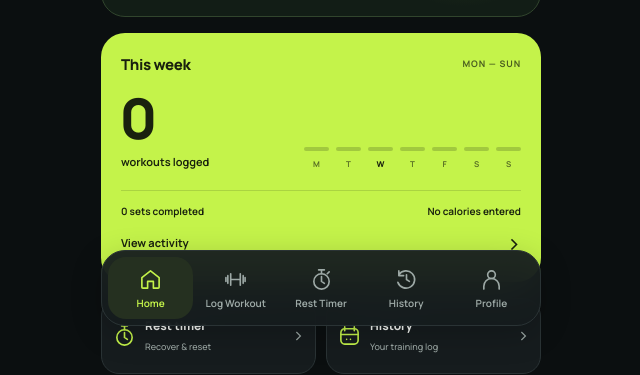
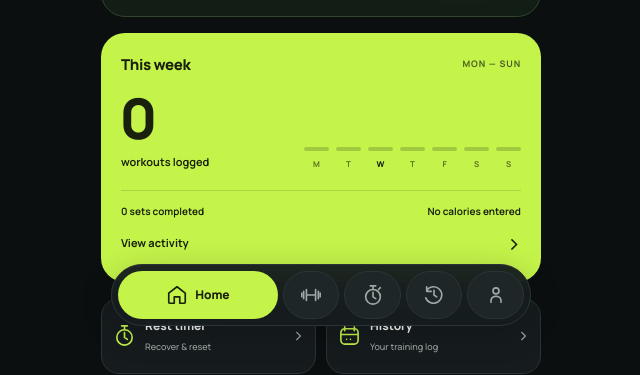
Before and after one commit to KushaCodes1901/setlog, a plain HTML site: page index.html in a window 1280 px wide. Shown: the part 462-837 px from the top of the page, without its empty margins (319-959 px from the left). Drawn offline with Linux system fonts and the light colour scheme.

Commit message:
Refine bottom navigation with expanding active tabs

```diff
--- a/assets/css/mobile.css
+++ b/assets/css/mobile.css
@@ -59,12 +59,13 @@ body[data-view=settings] .header-settings { visibility: hidden; }
 .foot { margin-top: 26px; font-size: 10px; color: var(--muted); text-align: center; }
 #status:not(:empty) { margin-top: 20px; font-size: 13px; }
 
-.bottom-nav, :root[data-theme=light] .bottom-nav { left: max(12px, env(safe-area-inset-left)); right: max(12px, env(safe-area-inset-right)); bottom: calc(12px + env(safe-area-inset-bottom)); max-width: 440px; padding: 6px; border: 1px solid var(--line); border-radius: 24px; background: color-mix(in srgb, var(--card) 94%, transparent); box-shadow: 0 8px 32px #0003; }
-.bottom-nav .nav-items { gap: 0; }
-.bottom-nav .nav-items button { padding: 9px 0 8px; min-height: 62px; gap: 6px; border: 0; border-radius: 18px; font-size: 10px; font-weight: 650; background: transparent; color: var(--muted); }
-.bottom-nav .nav-items button[aria-pressed=true] { background: var(--soft-accent); color: var(--accent); }
-.bottom-nav .nav-items button span { white-space: nowrap; }
-.bottom-nav svg { width: 23px; height: 23px; stroke-width: 1.7; }
+.bottom-nav, :root[data-theme=light] .bottom-nav { left: max(12px, env(safe-area-inset-left)); right: max(12px, env(safe-area-inset-right)); bottom: calc(12px + env(safe-area-inset-bottom)); max-width: 420px; padding: 6px; border: 1px solid var(--line); border-radius: 36px; background: color-mix(in srgb, var(--card) 94%, transparent); box-shadow: 0 8px 32px #0003; }
+.bottom-nav .nav-items { align-items: center; gap: 5px; }
+.bottom-nav .nav-items button { display: flex; flex: 1 1 0; flex-direction: row; align-items: center; justify-content: center; min-width: 0; min-height: 48px; padding: 8px 0; gap: 0; border: 1px solid var(--line); border-radius: 28px; background: var(--surface-raised); color: var(--muted); font-size: 12px; font-weight: 800; transition: flex-grow 280ms cubic-bezier(.2,.8,.2,1), background-color 180ms, color 180ms, gap 280ms, padding 280ms; }
+.bottom-nav .nav-items button[aria-pressed=true], :root[data-theme=light] .bottom-nav .nav-items button[aria-pressed=true] { flex-grow: 2.6; padding-inline: 8px; gap: 7px; border-color: transparent; background: var(--lime); color: #17200b; }
+.bottom-nav .nav-items button span { display: block; min-width: 0; max-width: 0; opacity: 0; overflow: hidden; white-space: nowrap; line-height: 1.2; transform: translateX(-4px); transition: max-width 280ms cubic-bezier(.2,.8,.2,1), opacity 160ms, transform 280ms; }
+.bottom-nav .nav-items button[aria-pressed=true] span { max-width: 100px; opacity: 1; transform: translateX(0); }
+.bottom-nav svg { flex-shrink: 0; width: 22px; height: 22px; stroke-width: 1.8; }
 
 .home-welcome { margin-bottom: 20px; }
 .home-welcome .home-message { margin: 0 0 7px; color: var(--muted); font-size: 12px; font-weight: 500; }
@@ -310,12 +311,15 @@ body[data-view=settings] .header-settings { visibility: hidden; }
   .home-quick-actions button { padding-inline: 10px; gap: 7px; }
   .home-quick-actions b { display: none; }
   .weekly-bars { gap: 5px; }
-  .bottom-nav .nav-items button { font-size: 9px; }
-  .bottom-nav .nav-items button span { white-space: normal; max-width: 48px; min-height: 24px; display: grid; align-items: center; }
+  .bottom-nav, :root[data-theme=light] .bottom-nav { left: max(8px, env(safe-area-inset-left)); right: max(8px, env(safe-area-inset-right)); }
+  .bottom-nav .nav-items { gap: 3px; }
+  .bottom-nav .nav-items button { font-size: 11px; }
+  .bottom-nav .nav-items button[aria-pressed=true] { gap: 6px; }
+  .bottom-nav svg { width: 20px; height: 20px; }
   #settingsView .setting-item { gap: 9px; padding-inline: 12px; }
   .setting-icon { width: 17px; height: 17px; }
 }
 @media (prefers-reduced-motion: reduce) {
-  button { transition: none; }
+  button, .bottom-nav .nav-items button, .bottom-nav .nav-items button span { transition: none; }
   button:active:not(:disabled) { transform: none; }
 }
--- a/index.html
+++ b/index.html
@@ -247,32 +247,32 @@
 </main>
 <nav class="bottom-nav" aria-label="Workout views">
   <div class="nav-items">
-    <button id="homeTab" type="button" aria-controls="homeView" aria-pressed="false">
+    <button id="homeTab" type="button" aria-label="Home" aria-controls="homeView" aria-pressed="false">
       <svg viewBox="0 0 24 24" aria-hidden="true" focusable="false"><path d="m3 10 9-7 9 7v10a1 1 0 0 1-1 1h-5v-7H9v7H4a1 1 0 0 1-1-1V10Z"/></svg>
-      <span>Home</span>
+      <span aria-hidden="true">Home</span>
     </button>
-    <button id="logTab" type="button" aria-controls="log" aria-pressed="true">
+    <button id="logTab" type="button" aria-label="Log Workout" aria-controls="log" aria-pressed="true">
       <svg viewBox="0 0 24 24" aria-hidden="true" focusable="false">
         <path d="M7 12h10M4 8v8m3-10v12M20 8v8M17 6v12"/>
         <path d="M2 10v4m20-4v4"/>
       </svg>
-      <span>Log Workout</span>
+      <span aria-hidden="true">Log Workout</span>
     </button>
-    <button id="restTab" type="button" aria-controls="restView" aria-pressed="false">
+    <button id="restTab" type="button" aria-label="Rest Timer" aria-controls="restView" aria-pressed="false">
       <svg viewBox="0 0 24 24" aria-hidden="true" focusable="false">
         <circle cx="12" cy="14" r="8"/>
         <path d="M9 2h6M12 2v4M18 6l2-2M12 9v5l3 2"/>
       </svg>
-      <span>Rest Timer</span>
+      <span aria-hidden="true">Rest Timer</span>
     </button>
-    <button id="historyTab" type="button" aria-controls="history" aria-pressed="false">
+    <button id="historyTab" type="button" aria-label="History" aria-controls="history" aria-pressed="false">
       <svg viewBox="0 0 24 24" aria-hidden="true" focusable="false">
         <path d="M4 7a9 9 0 1 1-1 8M4 3v5h5"/>
         <path d="M12 7v5l3 2"/>
       </svg>
-      <span>History</span>
+      <span aria-hidden="true">History</span>
     </button>
-    <button id="profileTab" type="button" aria-controls="profileView" aria-pressed="false"><svg viewBox="0 0 24 24" aria-hidden="true" focusable="false"><circle cx="12" cy="7" r="4"/><path d="M4 22v-3a8 8 0 0 1 16 0v3"/></svg><span>Profile</span></button>
+    <button id="profileTab" type="button" aria-label="Profile" aria-controls="profileView" aria-pressed="false"><svg viewBox="0 0 24 24" aria-hidden="true" focusable="false"><circle cx="12" cy="7.5" r="3.25"/><path d="M6.5 20v-1.75A4.75 4.75 0 0 1 11.25 13.5h1.5a4.75 4.75 0 0 1 4.75 4.75V20"/></svg><span aria-hidden="true">Profile</span></button>
   </div>
 </nav>
 <template id="exerciseTemplate">
--- a/sw.js
+++ b/sw.js
@@ -1,4 +1,4 @@
-const cacheName = 'setlog-offline-v69';
+const cacheName = 'setlog-offline-v70';
 const home = new URL('./', self.location.href).href;
 const assets = ['assets/css/profile.css', 'assets/js/profile.js', 'assets/media/illustrations/profile-trophy.svg', 'assets/css/mobile.css', 'assets/fonts/manrope-variable.ttf', 'assets/media/illustrations/training-hero.svg', 'assets/js/home-dashboard.js', 'assets/css/startup.css', 'assets/js/startup.js', 'assets/js/theme.js', 'assets/css/themes.css', 'assets/css/styles.css', 'assets/css/install-guide.css?v=steps-only-1', 'assets/js/install-guide.js?v=visit-banner-1', 'assets/media/illustrations/install-steps.svg?v=samsung-1', 'assets/js/settings.js', 'assets/js/duration-picker.js', 'assets/js/exercise-catalog.js', 'assets/js/history-calendar.js', 'assets/js/personal-records.js', 'assets/js/exercise-progress.js', 'assets/js/exercise-timer.js', 'assets/js/app.js', 'assets/js/backup.js', 'assets/js/rest-timer.js?v=classic-chime', 'assets/media/illustrations/exercise-illustrations.svg',
   'manifest.webmanifest', 'assets/media/icons/icon.png', 'assets/media/icons/icon-v2-192.png', 'assets/media/icons/icon-v2-512.png', 'assets/media/icons/apple-touch-icon-v2.png',
```
